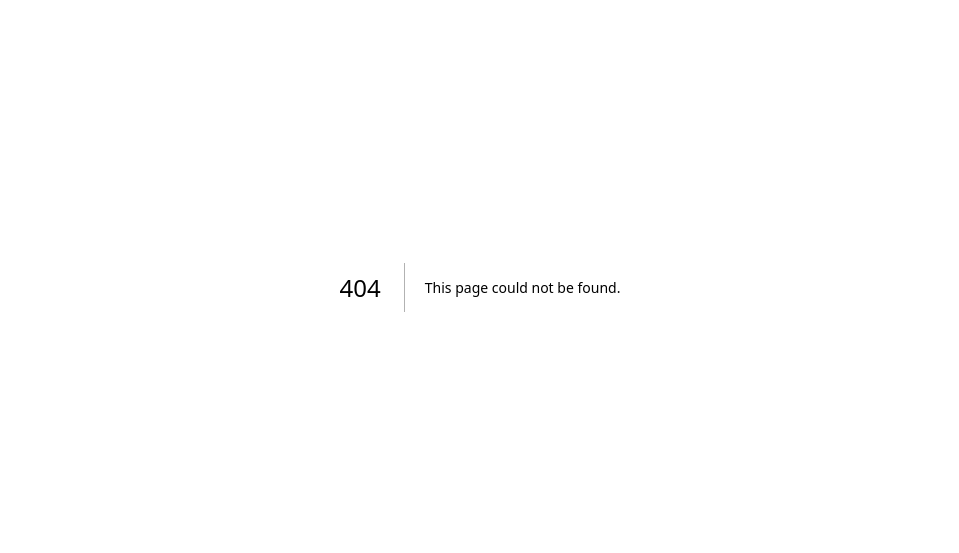
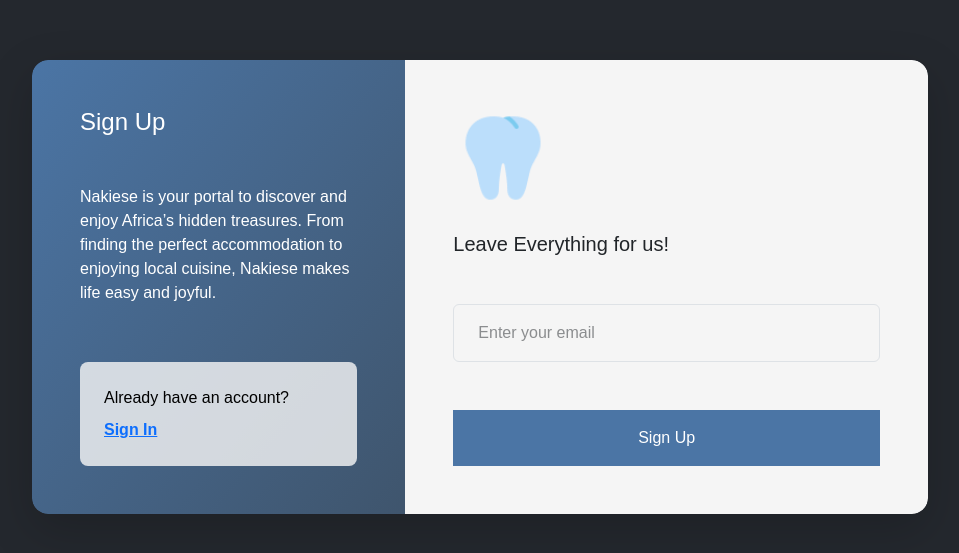
Before and after one commit to MunirRajpoot/BackUp_Doc, a Next.js app: page /register in a window 1280 px wide. Before the commit this address had no page. Shown: the part 113-666 px from the top of the page, without its empty margins (160-1119 px from the left). Built offline with nearby package versions, Linux system fonts and the light colour scheme.

Commit message:
add #register page 4/12/2025 8pm

```diff
--- /dev/null
+++ b/src/app/register/page.jsx
@@ -0,0 +1,62 @@
+'use client';
+
+import React from 'react';
+import Link from 'next/link';
+import Image from 'next/image';
+
+const Page = () => {
+  return (
+    <section className="min-h-screen w-full flex justify-center items-center px-5 py-10">
+      <div className="w-full max-w-4xl mx-auto shadow-lg rounded-2xl overflow-hidden">
+        <div className="flex flex-col lg:flex-row">
+          {/* Left: Info Section */}
+          <div className="bg-gradient-to-br from-[#4b75a5] to-[#3f556d] text-white p-8 lg:p-12 lg:w-5/12 flex flex-col justify-between rounded-t-2xl lg:rounded-tr-none lg:rounded-l-2xl">
+            <div>
+              <h4 className="text-xl font-extrabold mb-5">Sign Up</h4>
+              <p className="text-base mb-6">
+                Nakiese is your portal to discover and enjoy Africa’s hidden treasures.
+                From finding the perfect accommodation to enjoying local cuisine, Nakiese
+                makes life easy and joyful.
+              </p>
+            </div>
+            <div className="bg-[#f5f5f5cf] text-black p-6 rounded-lg mt-8">
+              <p className="mb-2">Already have an account?</p>
+              <Link
+                href="/login"
+                className="font-semibold underline hover:text-[#4b75a5] transition-colors"
+              >
+                Sign In
+              </Link>
+            </div>
+          </div>
+
+          {/* Right: Sign Up Form Section */}
+          <div className="bg-[whitesmoke] p-8 lg:p-12 lg:w-7/12 text-dark rounded-b-2xl lg:rounded-bl-none lg:rounded-r-2xl">
+            <div className="mb-6">
+              <Image
+                src="/icons/logo.png"
+                alt="Nakiese Logo"
+                width={100}
+                height={80}
+                className="mb-6"
+              />
+              <h5 className="text-lg font-bold mb-5">Leave Everything for us!</h5>
+            </div>
+
+            <input
+              type="email"
+              placeholder="Enter your email"
+              className="w-full px-4 py-3 border border-gray-300 rounded-md text-base mb-5 focus:outline-none focus:border-[#4b75a5] transition-all"
+            />
+
+            <button className="w-full bg-[#4b75a5] hover:bg-[#3b5c8c] text-white text-base font-medium py-3 rounded-md transition-colors">
+              Sign Up
+            </button>
+          </div>
+        </div>
+      </div>
+    </section>
+  );
+};
+
+export default Page;
```
